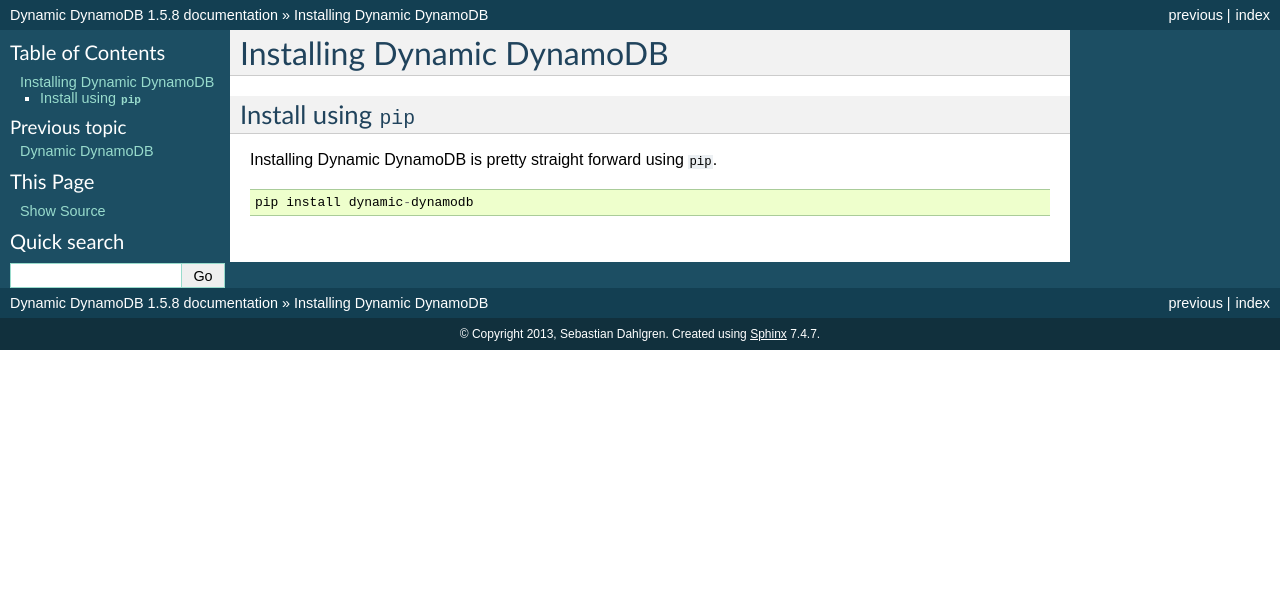
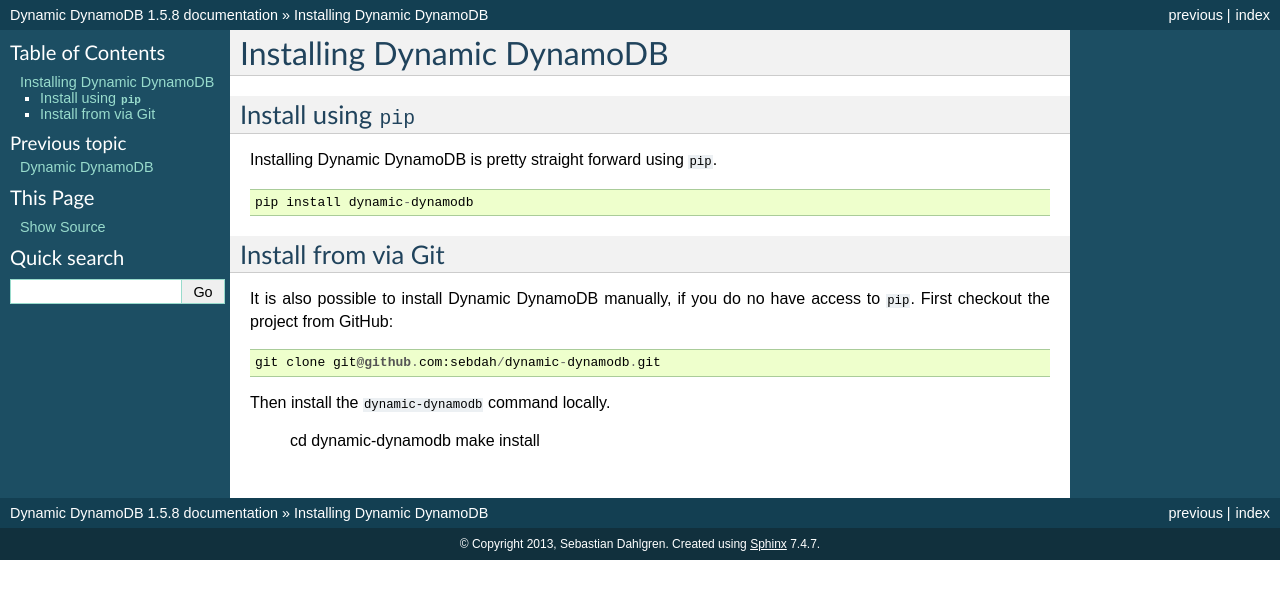
Before and after one commit to sebdah/dynamic-dynamodb, a Sphinx documentation site: the page built from docs/installation.rst, in a window 1280 px wide. Shown: the top 599 px of the page. Built offline with Sphinx 7.4.7, drawn with Linux system fonts in a browser that asks for light colours.

Commit message:
Wrote installation instructions without pip

```diff
--- a/docs/installation.rst
+++ b/docs/installation.rst
@@ -8,3 +8,17 @@
 ::
 
     pip install dynamic-dynamodb
+
+
+Install from via Git
+--------------------
+
+It is also possible to install Dynamic DynamoDB manually, if you do no have access to ``pip``. First checkout the project from GitHub:
+::
+
+    git clone git@github.com:sebdah/dynamic-dynamodb.git
+
+Then install the ``dynamic-dynamodb`` command locally.
+
+    cd dynamic-dynamodb
+    make install
```
